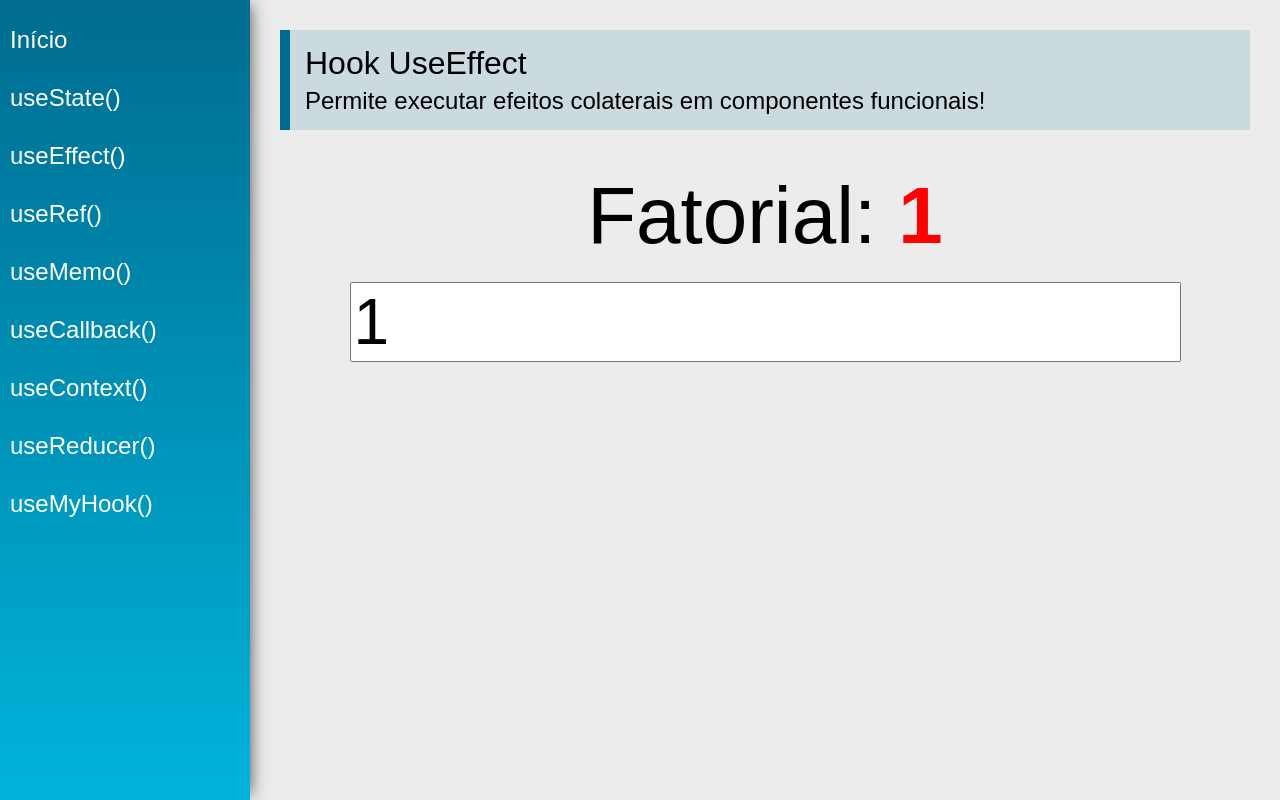
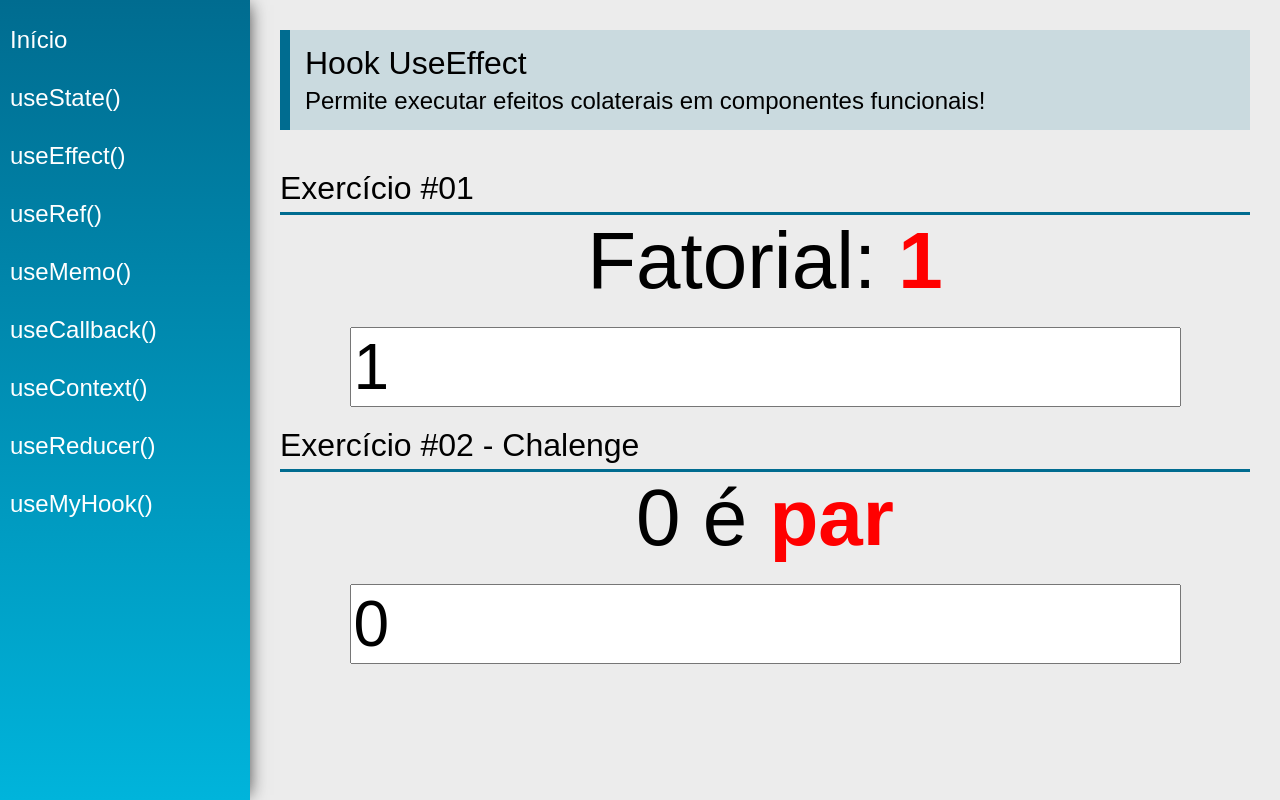
Before and after one commit to P4ul1t0s/react-hooks, a React (Create React App) app: page /useEffect in a window 1280 px wide. Built offline with nearby package versions, Linux system fonts and the light colour scheme.

Commit message:
useEffect chalange

```diff
--- a/src/views/examples/UseEffect.jsx
+++ b/src/views/examples/UseEffect.jsx
@@ -1,5 +1,6 @@
 import React, { useEffect, useState } from 'react'
 import PageTitle from '../../components/layout/PageTitle'
+import SectionTitle from '../../components/layout/SectionTitle'
 
 function calcFatorial(num){
     const n = parseInt(num)
@@ -8,9 +9,20 @@ function calcFatorial(num){
     return calcFatorial(n - 1) * n
 }
 
+function isImparPar(num){
+    const n = parseInt(num)
+    if(n%2 === 0){
+        return 0
+    }else{
+        return 1
+    }
+}
+
 const UseEffect = (props) => {
     const [number, setNumber] = useState(1)
+    const [number2, setNumber2] = useState(0)
     const [fatorial, setFatorial] = useState(1)
+    const [imparPar, setImparPar] = useState(0)
 
     useEffect(function(){
         setFatorial(calcFatorial(number))
@@ -24,12 +36,17 @@ const UseEffect = (props) => {
         }
     }, [fatorial])
 
+    useEffect(function(){
+        setImparPar(isImparPar(number2))
+    }, [number2])
+
     return (
         <div className="UseEffect">
             <PageTitle
                 title="Hook UseEffect"
                 subtitle="Permite executar efeitos colaterais em componentes funcionais!"
             />
+            <SectionTitle title="Exercício #01"/>
             <div className="center">
                 <div>
                     <span className="text">Fatorial: </span>
@@ -37,6 +54,14 @@ const UseEffect = (props) => {
                 </div>
                 <input type="number" className="input" value={number} onChange={(e => setNumber(e.target.value))}/>
             </div>
+            <SectionTitle title="Exercício #02 - Chalenge"/>
+            <div className="center">
+                <div>
+                    <span className="text">{number2} é </span>
+                    <span className="text red">{imparPar === 0 ? 'par' : 'ímpar'}</span>
+                </div>
+                <input type="number" className="input" value={number2} onChange={(e => setNumber2(e.target.value))}/>
+            </div>
         </div>
     )
 }
```
